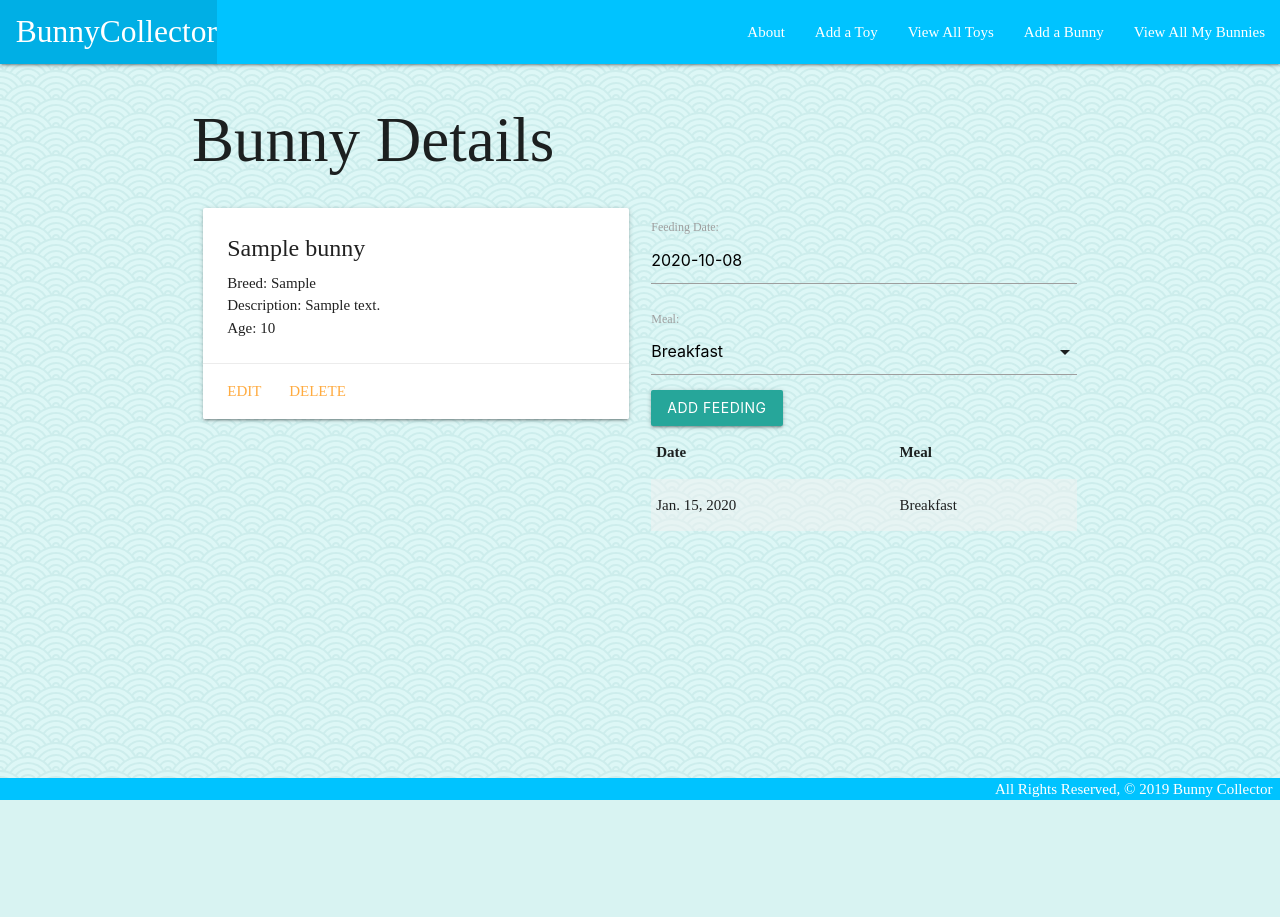
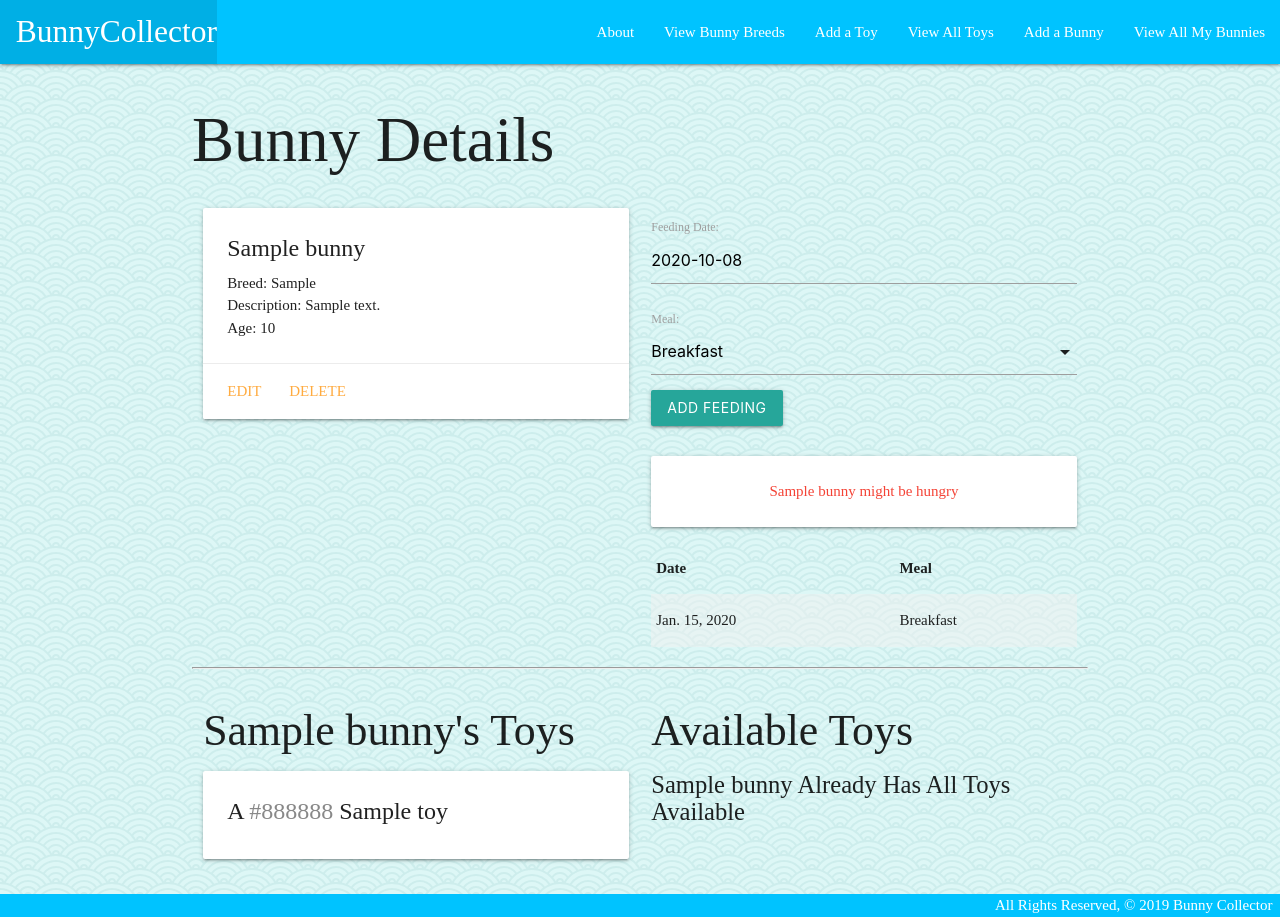
Before and after one commit to kkonkel23/Bunny-Collector, a Django app: page /bunnies/1/ in a window 1280 px wide. Before the commit the page ends 800 px from the top, so only its background shows below. Run offline with Django 3.2, Linux system fonts and the light colour scheme; tables that the repository leaves empty hold one stand-in row (values such as "Sample post"); some web fonts are replaced.

Commit message:
add breeds

```diff
--- a/main_app/admin.py
+++ b/main_app/admin.py
@@ -1,7 +1,8 @@
 from django.contrib import admin
-from .models import Bunny, Feeding, Toy
+from .models import Bunny, Feeding, Toy, Bunny_Breed
 
 # Register your models here.
 admin.site.register(Bunny)
 admin.site.register(Feeding)
 admin.site.register(Toy)
+admin.site.register(Bunny_Breed)
--- a/main_app/models.py
+++ b/main_app/models.py
@@ -24,6 +24,7 @@ class Bunny(models.Model):
     breed = models.CharField(max_length=100)
     description = models.TextField(max_length=250)
     age = models.IntegerField()
+    toys = models.ManyToManyField(Toy)
 
     def __str__(self):
         return self.name
@@ -53,3 +54,9 @@ class Feeding(models.Model):
 
     class Meta:
         ordering = ['-date']
+
+class Bunny_Breed(models.Model):
+    breed = models.CharField(max_length=100)
+    color = models.CharField(max_length=250)
+    size = models.CharField(max_length=100)
+    image = models.URLField()
--- a/main_app/static/css/style.css
+++ b/main_app/static/css/style.css
@@ -29,3 +29,20 @@ a {
 .card-action {
   color: black;
 }
+
+.breed-container {
+  display: grid;
+  grid-template-columns: repeat(4, 4fr);
+  justify-items: center;
+  justify-content: center;
+  max-width: 1200px;
+  margin: auto;
+}
+
+.breed-card {
+  min-width: 370px;
+  min-height: 350px;
+  max-height: 350px;
+  max-width: 370px;
+  margin: 10px;
+}
--- a/main_app/templates/base.html
+++ b/main_app/templates/base.html
@@ -20,6 +20,7 @@
         </ul>
         <ul class="right">
           <li><a href="{% url 'about' %}">About</a></li>
+          <li><a href="{% url 'bunny_breed_list' %}">View Bunny Breeds</a></li>
           <li><a href="{% url 'toys_create' %}">Add a Toy</a></li>
           <li><a href="{% url 'toys_index' %}">View All Toys</a></li>
           <li><a href="{% url 'bunnies_create' %}">Add a Bunny</a></li>
--- a/main_app/templates/bunnies/detail.html
+++ b/main_app/templates/bunnies/detail.html
@@ -1,7 +1,7 @@
 {% extends 'base.html' %}
 {% block content %}
 
-<h1> Bunny Details</h1>
+<h1>Bunny Details</h1>
 
 <div class="row">
     <div class="col s6">
@@ -13,7 +13,7 @@
                 {% if bunny.age > 0 %}
                 <p>Age: {{ bunny.age }}</p>
                 {% else %}
-          <p>Age: Bunny</p>
+                <p>Age: Kitten</p>
                 {% endif %}
             </div>
             <div class="card-action">
@@ -28,9 +28,18 @@
             {{ feeding_form.as_p }}
             <input type="submit" class="btn" value="Add Feeding">
         </form>
+        <br>
+        {% if bunny.fed_for_today %}
+        <div class="card-panel teal-text center-align">{{bunny.name}} has been fed all meals for today</div>
+        {% else %}
+        <div class="card-panel red-text center-align">{{bunny.name}} might be hungry</div>
+        {% endif %}
         <table class="striped">
             <thead>
-        <tr><th>Date</th><th>Meal</th></tr>
+                <tr>
+                    <th>Date</th>
+                    <th>Meal</th>
+                </tr>
             </thead>
             <tbody>
                 {% for feeding in bunny.feeding_set.all %}
@@ -43,8 +52,51 @@
         </table>
     </div>
 </div>
-
+<hr>
+<div class="row">
+    <div class="col s6">
+        <h3>{{ bunny.name }}'s Toys</h3>
+        {% if bunny.toys.count %}
+        {% for toy in bunny.toys.all %}
+        <div class="card">
+            <div class="card-content">
+                <span class="card-title">
+                    A <span style="color: {{ toy.color }}">{{ toy.color }}</span> {{ toy.name }}
+                </span>
+            </div>
+        </div>
+        {% endfor %}
+        {% else %}
+        <h5>No Toys :(</h5>
+        {% endif %}
+    </div>
+    <!-- Available toys will come after this line -->
+    <div class="col s6">
+        <h3>Available Toys</h3>
+        {% if toys.count %}
+        {% for toy in toys.all %}
+        <div class="card">
+            <div class="card-content">
+                <span class="card-title">
+                    A <span style="color: {{ toy.color }}">{{ toy.color }}</span> {{ toy.name }}
+                </span>
+            </div>
+            <div class="card-action">
+                <form action="{% url 'assoc_toy' bunny.id toy.id %}" method="post">
+                    {% csrf_token %}
+                    <button type="submit" class="btn">Add</button>
+                </form>
+            </div>
+        </div>
+        {% endfor %}
+        {% else %}
+        <h5>{{bunny.name}} Already Has All Toys Available</h5>
+        {% endif %}
+    </div>
+</div>
+<!-- JS to create a date picker and init the meal dropdown -->
 <script>
+    // create a datepicker
     var dateEl = document.getElementById('id_date');
     M.Datepicker.init(dateEl, {
         format: 'yyyy-mm-dd',
@@ -53,9 +105,8 @@
         autoClose: true
     });
 
-    // add additional JS to initialize select below
+    // initialize the meal select
     var selectEl = document.getElementById('id_meal');
     M.FormSelect.init(selectEl);
 </script>
-
 {% endblock %}
--- a/main_app/templates/main_app/bunny_form.html
+++ b/main_app/templates/main_app/bunny_form.html
@@ -4,7 +4,7 @@
 {% if object %}
 <h1>Edit <span class="teal-text">{{object.name}}</span></h1>
 {% else %}
-        <h1>Add Cat</h1>
+<h1>Add bunny</h1>
 {% endif %}
 <!-- Leaving the action empty makes the form post to the same url used to display it -->
 <form action="" method="post">
--- a/main_app/urls.py
+++ b/main_app/urls.py
@@ -16,4 +16,5 @@ urlpatterns = [
     path('toys/<int:pk>/update/', views.ToyUpdate.as_view(), name='toys_update'),
     path('toys/<int:pk>/delete/', views.ToyDelete.as_view(), name='toys_delete'),
     path('bunnies/<int:bunny_id>/assoc_toy/<int:toy_id>/', views.assoc_toy, name='assoc_toy'),
+    path('bunnybreeds/', views.Bunny_BreedList, name='bunny_breed_list'),
 ]
--- a/main_app/views.py
+++ b/main_app/views.py
@@ -1,5 +1,5 @@
 from django.shortcuts import render, redirect
-from .models import Bunny, Toy
+from .models import Bunny, Toy, Bunny_Breed
 from django.views.generic.edit import CreateView, UpdateView, DeleteView
 from django.views.generic import ListView, DetailView
 from .forms import FeedingForm
@@ -19,10 +19,12 @@ def bunnies_index(request):
 
 def bunnies_detail(request, bunny_id):
   bunny = Bunny.objects.get(id=bunny_id)
+  toys_bunny_doesnt_have = Toy.objects.exclude(id__in = bunny.toys.all().values_list('id'))
   # instantiate FeedingForm to be rendered in the template
   feeding_form = FeedingForm()
   return render(request, 'bunnies/detail.html', {
-    'bunny': bunny, 'feeding_form': feeding_form
+    'bunny': bunny, 'feeding_form': feeding_form,
+    'toys': toys_bunny_doesnt_have
   })
 
 def add_feeding(request, bunny_id):
@@ -68,3 +70,11 @@ class ToyDelete(DeleteView):
 def assoc_toy(request, bunny_id, toy_id):
   Bunny.objects.get(id=bunny_id).toys.add(toy_id)
   return redirect('detail', bunny_id=bunny_id)
+
+def Bunny_BreedList(request):
+  bunny_breeds = Bunny_Breed.objects.all()
+  return render(request, 'main_app/bunny_breed_list.html', { 'bunny_breeds': bunny_breeds })
+
+def bunnies_index(request):
+  bunnies = Bunny.objects.all()
+  return render(request, 'bunnies/index.html', { 'bunnies': bunnies })
```
Also changed, not shown: main_app/templates/main_app/bunny_breed_list.html (added, +25 -0 lines), main_app/migrations/0004_bunny_toys.py (added), main_app/migrations/0005_bunny_breeds.py (added), main_app/migrations/0006_auto_20201008_1642.py (added), main_app/migrations/0007_auto_20201008_2007.py (added). Lines whose indentation alone changed are shown as unchanged.
